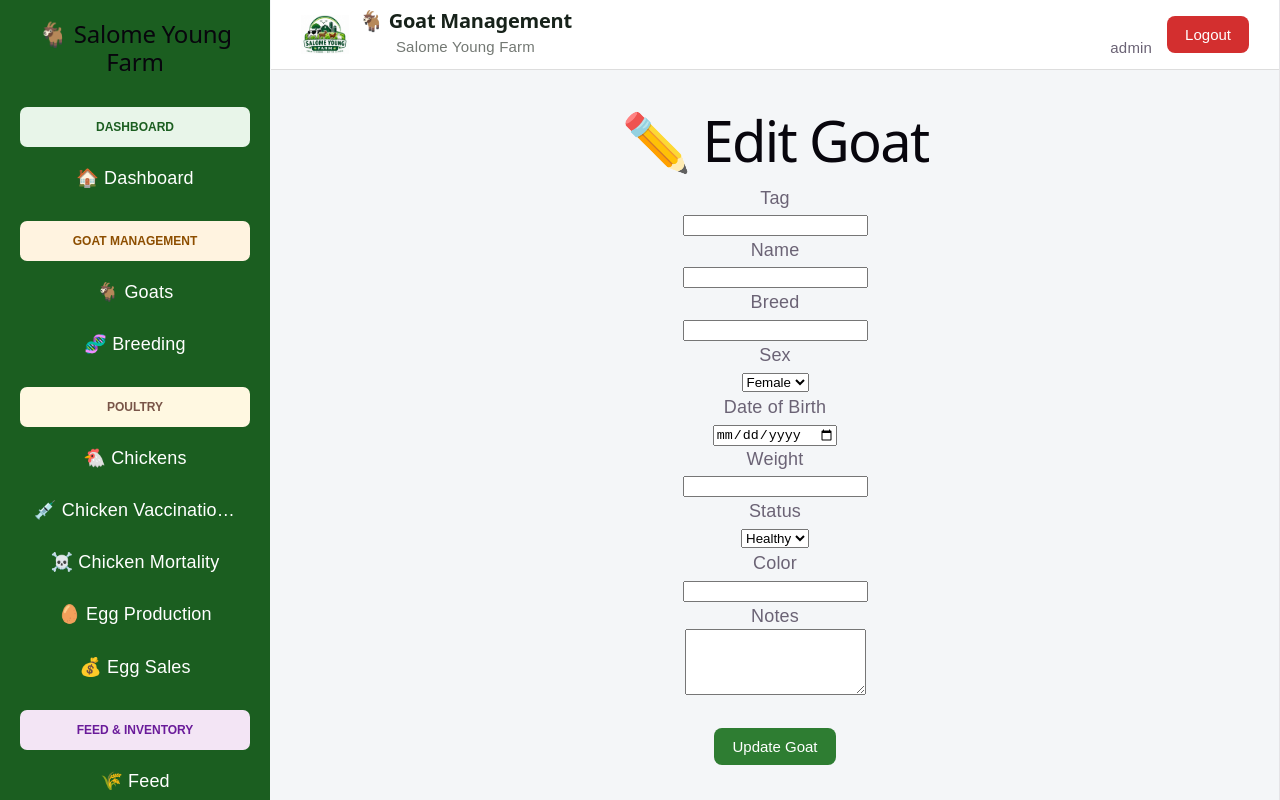
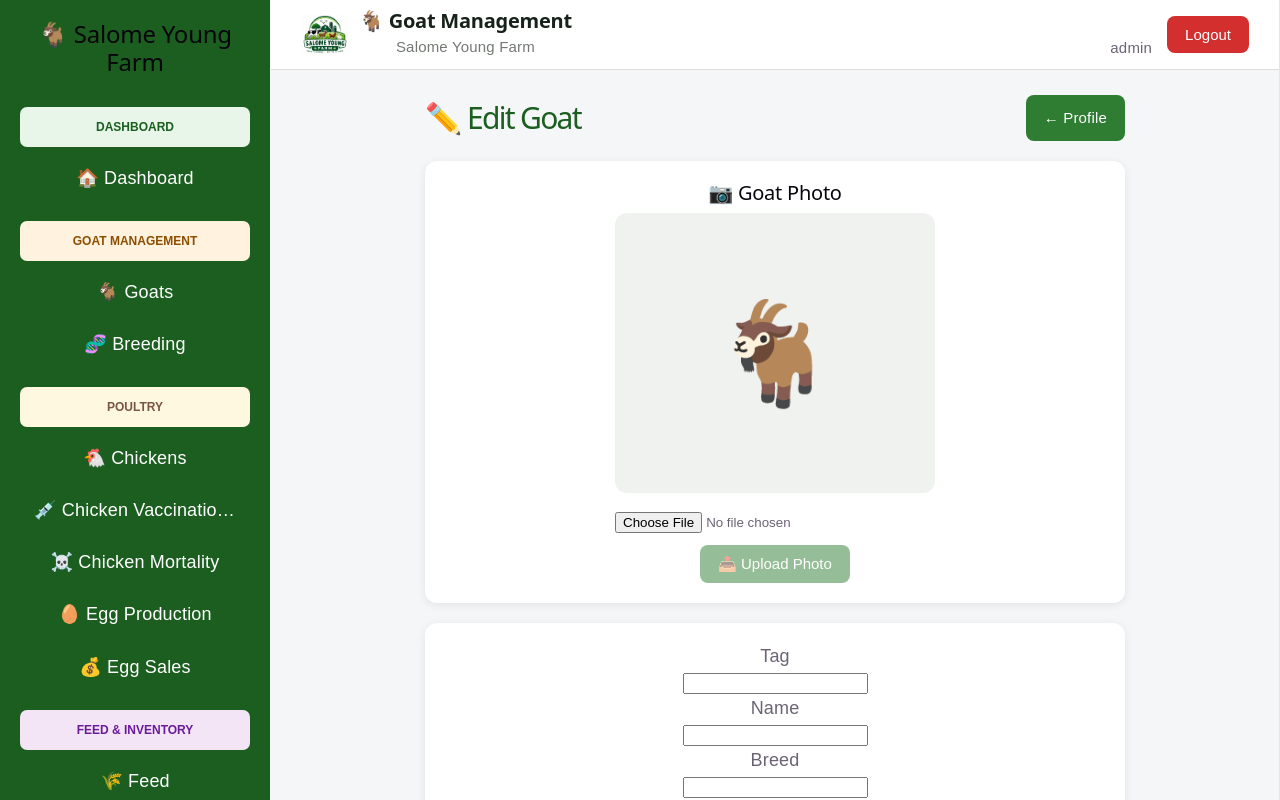
Before and after one commit to benksalome-arch/SalomeYoungFarm, a React app in the folder frontend/: page /goats/edit/1 in a window 1280 px wide. Shown: the top 800 px of the page. Built offline with nearby package versions, Linux system fonts and the light colour scheme; no server answers; sample sign-in values are in the browser's storage; the HTML template or start-up script is replaced by a standard one.

Commit message:
Restore goat photo upload in edit

```diff
--- a/frontend/src/pages/EditGoat.jsx
+++ b/frontend/src/pages/EditGoat.jsx
@@ -1,6 +1,6 @@
 import API_URL from "../api";
 import { useEffect, useState } from "react";
-import { useNavigate, useParams } from "react-router-dom";
+import { useNavigate, useParams, Link } from "react-router-dom";
 
 function EditGoat() {
   const { id } = useParams();
@@ -17,6 +17,10 @@ function EditGoat() {
     color: "",
     notes: "",
   });
+
+  const [photo, setPhoto] = useState("");
+  const [selectedFile, setSelectedFile] = useState(null);
+  const [photoPreview, setPhotoPreview] = useState("");
 
   useEffect(() => {
     fetch(`${API_URL}/api/goats/${id}`)
@@ -35,6 +39,8 @@ function EditGoat() {
           color: data.color || "",
           notes: data.notes || "",
         });
+
+        setPhoto(data.photo || "");
       })
       .catch((err) => {
         console.error("Failed to load goat:", err);
@@ -46,6 +52,96 @@ function EditGoat() {
       ...formData,
       [e.target.name]: e.target.value,
     });
+  }
+
+  function handlePhotoChange(e) {
+    const file = e.target.files?.[0];
+
+    if (!file) {
+      return;
+    }
+
+    setSelectedFile(file);
+
+    const previewUrl = URL.createObjectURL(file);
+    setPhotoPreview(previewUrl);
+  }
+
+  async function uploadPhoto() {
+    if (!selectedFile) {
+      return;
+    }
+
+    try {
+      const uploadData = new FormData();
+      uploadData.append("photo", selectedFile);
+
+      const response = await fetch(
+        `${API_URL}/api/photos/${id}`,
+        {
+          method: "POST",
+          body: uploadData,
+        }
+      );
+
+      const data = await response.json();
+
+      if (!response.ok) {
+        alert(data.message || "Failed to upload photo.");
+        return;
+      }
+
+      setPhoto(data.photo || "");
+
+      setSelectedFile(null);
+      setPhotoPreview("");
+
+      alert(
+        data.message ||
+          "Goat photo uploaded successfully."
+      );
+    } catch (err) {
+      console.error("Photo upload error:", err);
+      alert("Failed to upload photo.");
+    }
+  }
+
+  async function deletePhoto() {
+    if (!photo) {
+      return;
+    }
+
+    if (!window.confirm("Delete goat photo?")) {
+      return;
+    }
+
+    try {
+      const response = await fetch(
+        `${API_URL}/api/photos/${id}`,
+        {
+          method: "DELETE",
+        }
+      );
+
+      const data = await response.json();
+
+      if (!response.ok) {
+        alert(data.message || "Failed to delete photo.");
+        return;
+      }
+
+      setPhoto("");
+      setSelectedFile(null);
+      setPhotoPreview("");
+
+      alert(
+        data.message ||
+          "Goat photo deleted successfully."
+      );
+    } catch (err) {
+      console.error("Photo delete error:", err);
+      alert("Failed to delete photo.");
+    }
   }
 
   async function handleSubmit(e) {
@@ -74,11 +170,17 @@ function EditGoat() {
 
       if (!response.ok) {
         console.error("Update goat error:", data);
-        alert(data.message || "Failed to update goat.");
+        alert(
+          data.message ||
+            "Failed to update goat."
+        );
         return;
       }
 
-      alert(data.message || "Goat updated successfully.");
+      alert(
+        data.message ||
+          "Goat updated successfully."
+      );
 
       navigate("/goats");
     } catch (err) {
@@ -87,16 +189,151 @@ function EditGoat() {
     }
   }
 
+  const displayedPhoto = photoPreview
+    ? photoPreview
+    : photo
+      ? `${API_URL}/uploads/goats/${photo}`
+      : "";
+
   return (
     <div
       style={{
         width: "100%",
-        maxWidth: "100%",
+        maxWidth: "700px",
+        margin: "0 auto",
         boxSizing: "border-box",
       }}
     >
-      <h1>✏️ Edit Goat</h1>
+      <div
+        style={{
+          display: "flex",
+          justifyContent: "space-between",
+          alignItems: "center",
+          gap: "15px",
+          marginBottom: "20px",
+          flexWrap: "wrap",
+        }}
+      >
+        <h1
+          style={{
+            margin: 0,
+            fontSize: "30px",
+            color: "#1b5e20",
+          }}
+        >
+          ✏️ Edit Goat
+        </h1>
 
+        <Link
+          to={`/goats/${id}`}
+          className="button"
+          style={{
+            textDecoration: "none",
+          }}
+        >
+          ← Profile
+        </Link>
+      </div>
+
+      <div
+        className="card"
+        style={{
+          marginBottom: "20px",
+          textAlign: "center",
+        }}
+      >
+        <h2
+          style={{
+            marginTop: 0,
+            fontSize: "20px",
+          }}
+        >
+          📷 Goat Photo
+        </h2>
+
+        {displayedPhoto ? (
+          <img
+            src={displayedPhoto}
+            alt="Goat"
+            style={{
+              width: "100%",
+              maxWidth: "320px",
+              height: "280px",
+              objectFit: "cover",
+              borderRadius: "12px",
+              display: "block",
+              margin: "0 auto 15px",
+            }}
+          />
+        ) : (
+          <div
+            style={{
+              width: "100%",
+              maxWidth: "320px",
+              height: "280px",
+              display: "flex",
+              justifyContent: "center",
+              alignItems: "center",
+              fontSize: "100px",
+              background: "#f0f2f0",
+              borderRadius: "12px",
+              margin: "0 auto 15px",
+            }}
+          >
+            🐐
+          </div>
+        )}
+
+        <input
+          type="file"
+          accept="image/*"
+          onChange={handlePhotoChange}
+          style={{
+            width: "100%",
+            maxWidth: "320px",
+            boxSizing: "border-box",
+            marginBottom: "12px",
+          }}
+        />
+
+        <div
+          style={{
+            display: "flex",
+            justifyContent: "center",
+            gap: "10px",
+            flexWrap: "wrap",
+          }}
+        >
+          <button
+            type="button"
+            className="button"
+            onClick={uploadPhoto}
+            disabled={!selectedFile}
+            style={{
+              opacity: selectedFile ? 1 : 0.5,
+            }}
+          >
+            📤 Upload Photo
+          </button>
+
+          {photo && (
+            <button
+              type="button"
+              className="button"
+              onClick={deletePhoto}
+              style={{
+                background: "#d32f2f",
+                color: "white",
+                border: "none",
+              }}
+            >
+              🗑 Delete Photo
+            </button>
+          )}
+        </div>
+      </div>
+
+      <div className="card">
         <form onSubmit={handleSubmit}>
           <p>Tag</p>
           <input
@@ -182,6 +419,7 @@ function EditGoat() {
           </button>
         </form>
       </div>
+    </div>
   );
 }
 
```
Lines whose indentation alone changed are shown as unchanged.
